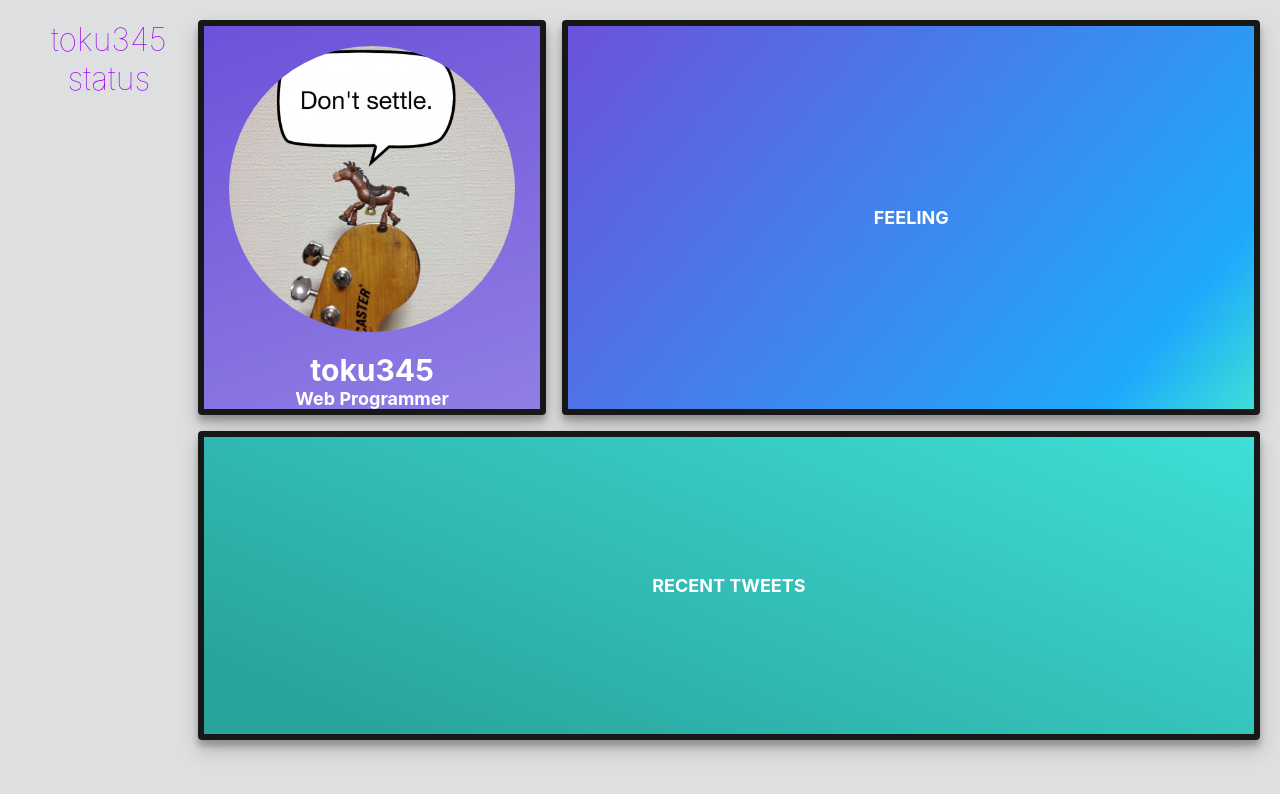
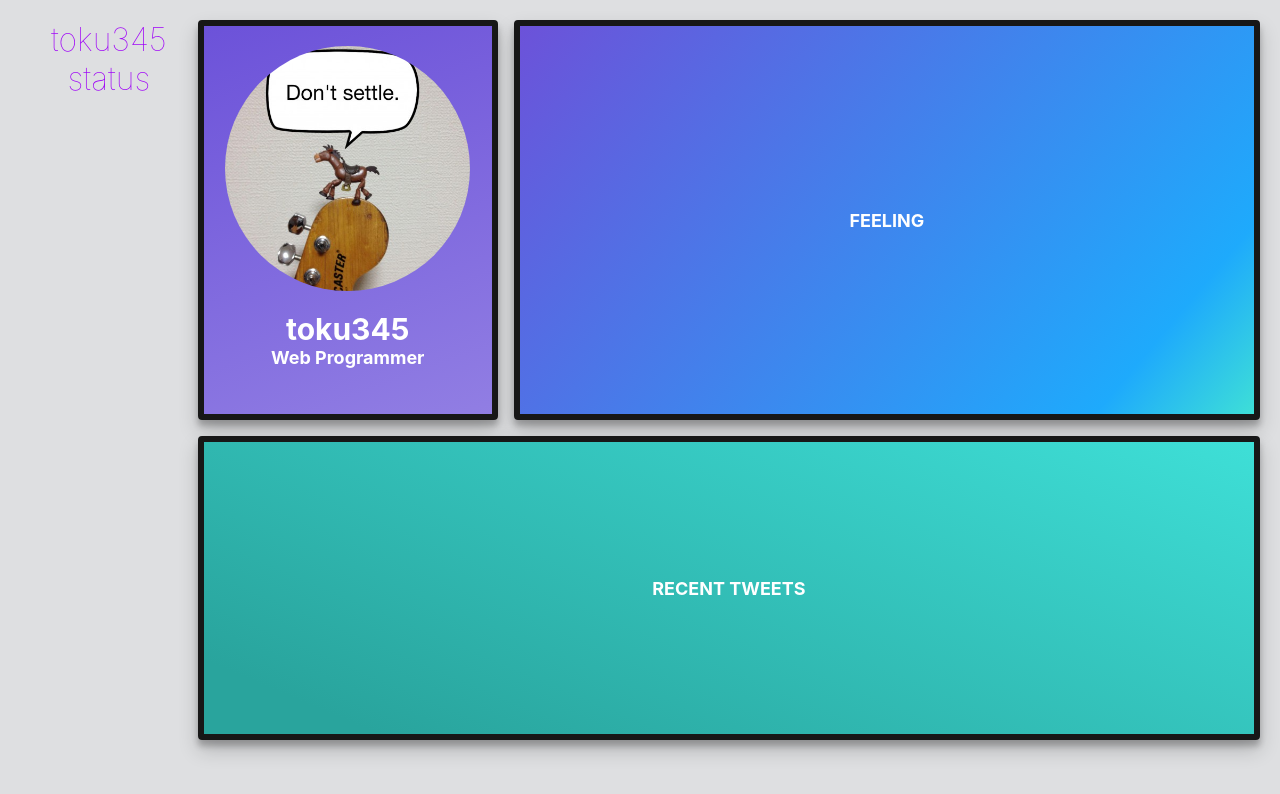
Before and after one commit to toku345/status, a Svelte app in the folder client/: page / in a window 1280 px wide. Shown: the top 794 px of the page. Built offline with nearby package versions, Linux system fonts and the light colour scheme.

Commit message:
Fix Grid row-1 width & column-1 height

```diff
--- a/client/src/App.svelte
+++ b/client/src/App.svelte
@@ -11,8 +11,8 @@
     display: grid;
     width: 100%;
     height: 90%;
-    grid-template-columns: 1fr 2fr;
-    grid-template-rows: 1fr 1fr;
+    grid-template-columns: 300px 2fr;
+    grid-template-rows: 400px 1fr;
     grid-gap: 1rem;
     grid-template-areas:
       "whoami feeling"
```
